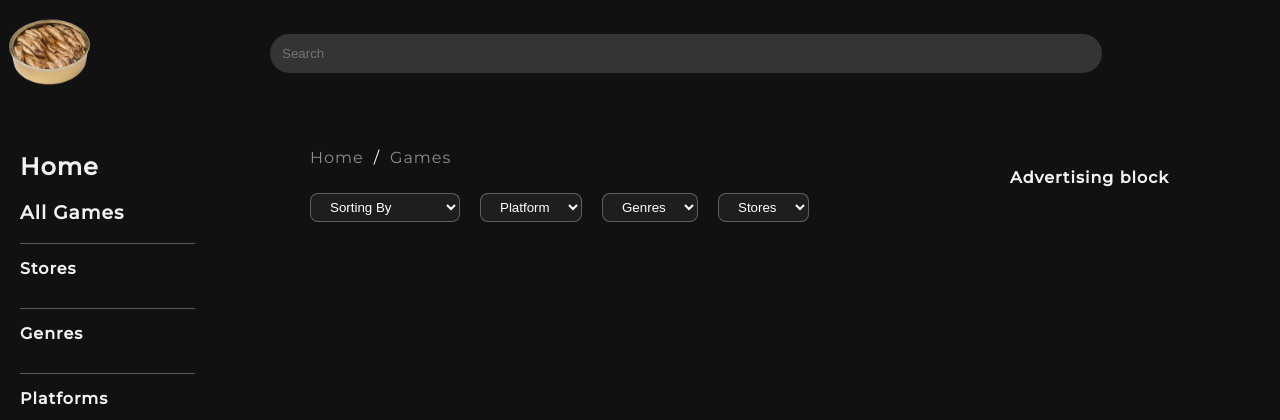
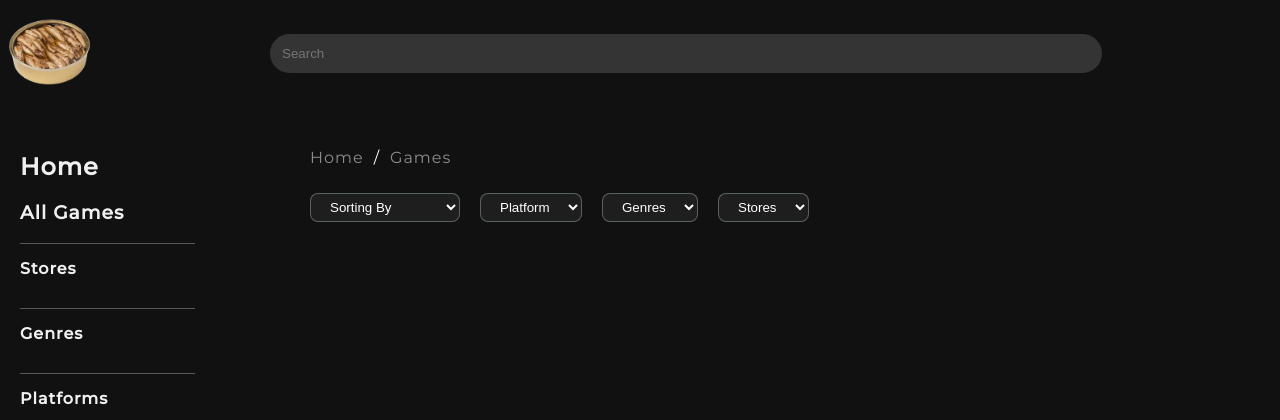
Before and after one commit to C001tea/Games_site, a Django app: page /games/ in a window 1280 px wide. Shown: the top 420 px of the page. Run offline with Django 5.2, Linux system fonts and the light colour scheme; data that the repository does not hold is empty.

Commit message:
убрал надпись реклама

```diff
--- a/gamescatalog/catalog/templates/catalog/base.html
+++ b/gamescatalog/catalog/templates/catalog/base.html
@@ -74,7 +74,7 @@
 
     <aside class="sidebar-ads">
         <div class="unit-ad">
-            <p>Advertising block</p>
+
         </div>
     </aside>
 </div>
```
